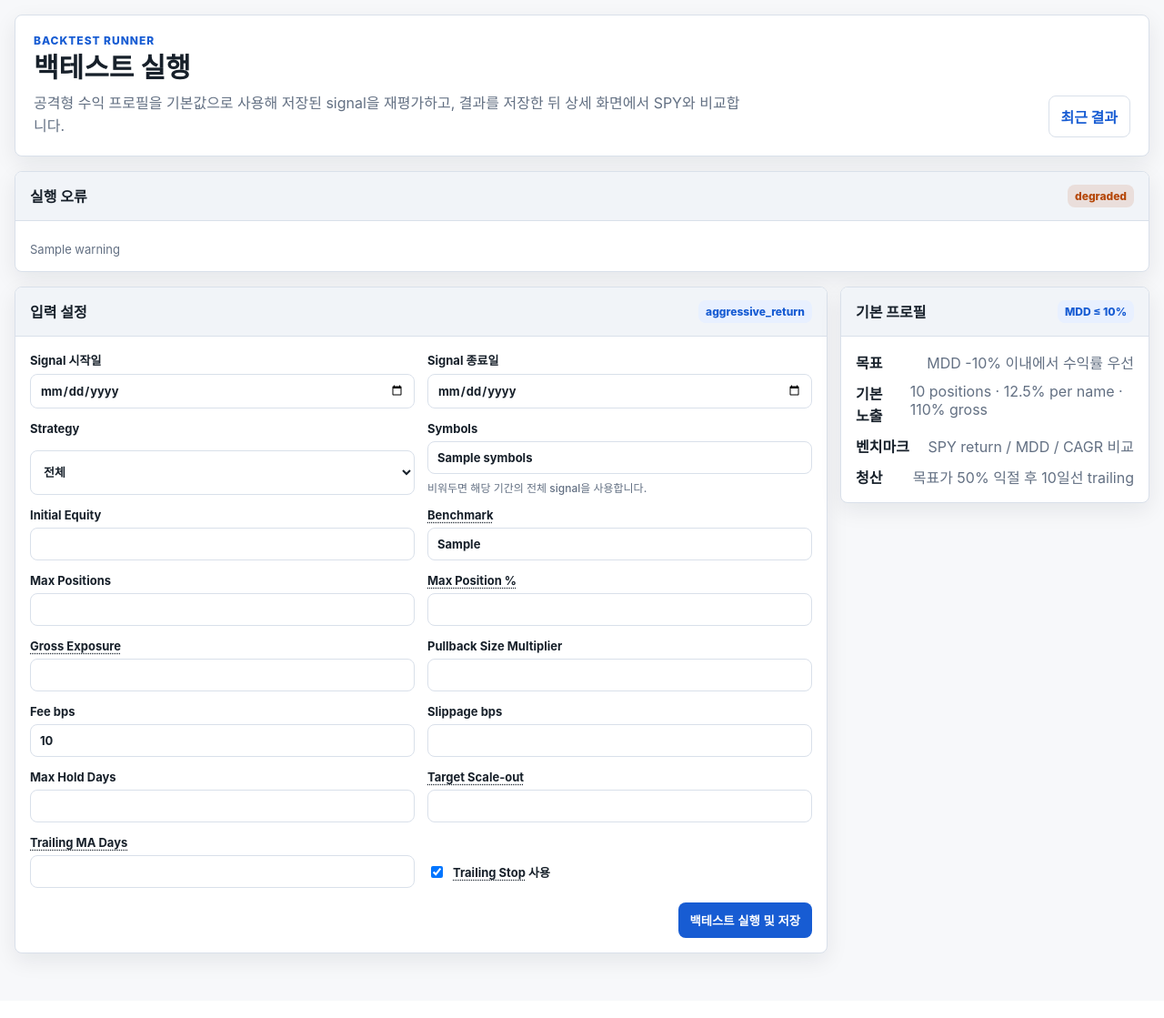
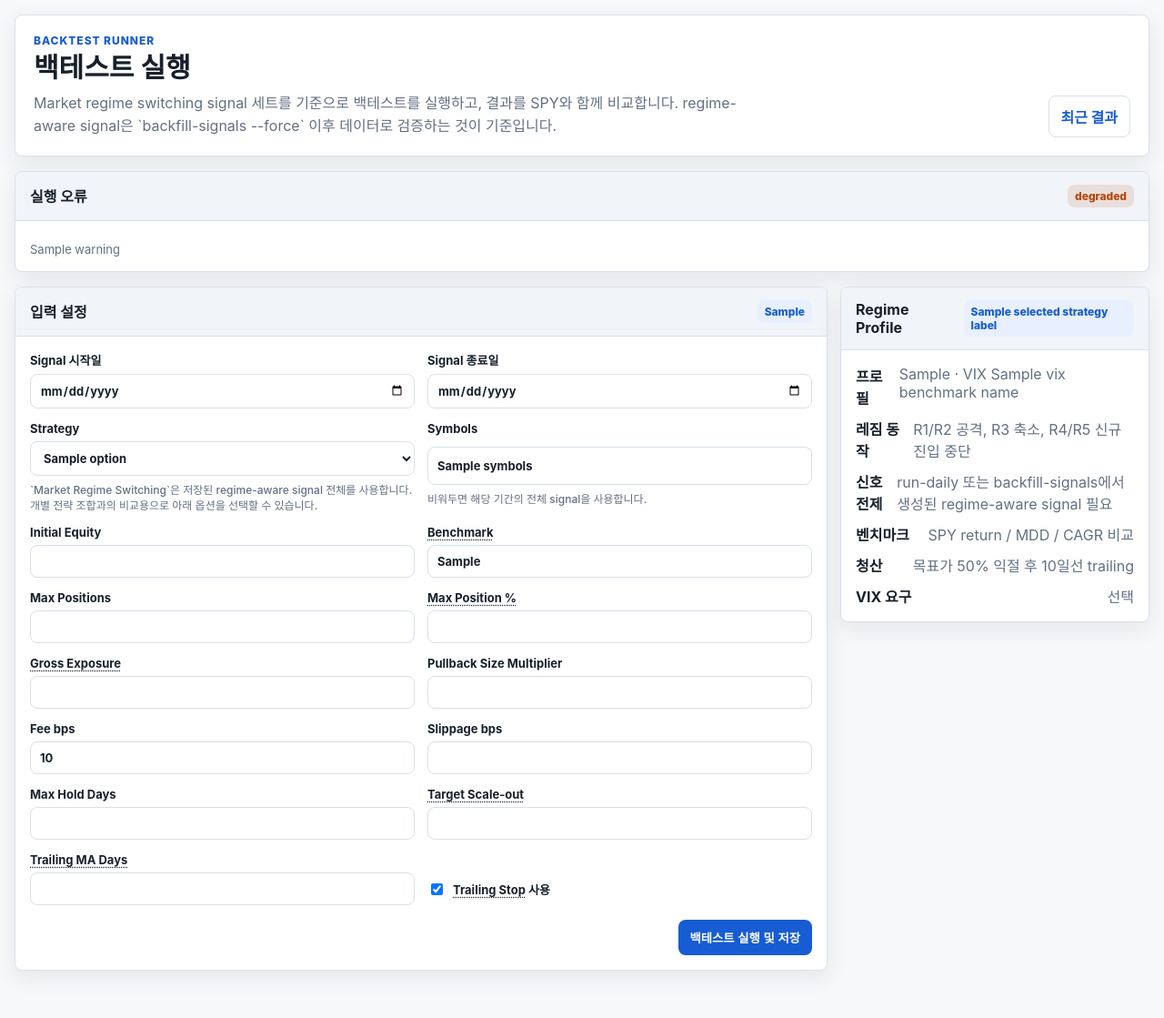
Before and after one commit to madigun697/swing_trading_system, a FastAPI app: template src/swing_trading_system/web/templates/backtest_run.html in a window 1280 px wide. Shown: the part 53-1172 px from the top of the page at 91% size. Before the commit the page ends 1117 px from the top, so only its background shows below. Run offline with FastAPI, Linux system fonts and the light colour scheme; the template is opened without the code that fills it: most values are stand-ins (such as "Sample title", 1, 10 or a date in 2020).

Commit message:
feat(web): expose regime backtest workflow

```diff
--- a/src/swing_trading_system/web/app.py
+++ b/src/swing_trading_system/web/app.py
@@ -90,6 +90,7 @@ def create_app(
             {
                 "active_page": "signals",
                 "signals": rows,
+                "display_signals": _display_signals(rows),
                 "ui_warnings": ui_warnings,
             },
         )
@@ -145,7 +146,7 @@ def create_app(
                 else None
             )
             symbols = _parse_symbols(str(form_values.get("symbols") or ""))
-            strategy = str(form_values.get("strategy") or "") or None
+            strategy = _selected_strategy_filter(form_values)
             repository = app.state.backtest_repository
             signals = repository.fetch_signals(
                 start_date=start_date,
@@ -279,6 +280,7 @@ def _build_report_summary(
         or metrics.get("rejection_count", 0),
         "symbol_contribution": metrics.get("symbol_contribution", {}),
         "strategy_contribution": metrics.get("strategy_contribution", {}),
+        "regime_slice_metrics": _slice_metrics(trades, _trade_market_regime),
         "exit_reasons": exit_reasons,
         "monthly_slice_metrics": _slice_metrics(
             trades, lambda trade: str(trade.get("entry_date"))[:7]
@@ -288,6 +290,12 @@ def _build_report_summary(
         "sector_slice_metrics": _slice_metrics(trades, _trade_sector),
         "duplicates": duplicates,
         "config": config,
+        "market_regime_enabled": any(
+            _trade_market_regime(trade) != "unknown" for trade in trades
+        ),
+        "market_regime_count": sum(
+            1 for trade in trades if _trade_market_regime(trade) != "unknown"
+        ),
         "chart": _build_equity_chart(equity_curve),
     }
 
@@ -344,13 +352,33 @@ def _trade_sector(trade: dict[str, object]) -> str:
     return str(features.get("sector") or "unknown")
 
 
+def _trade_market_regime(trade: dict[str, object]) -> str:
+    details = trade.get("details") if isinstance(trade.get("details"), dict) else {}
+    signal = details.get("signal") if isinstance(details.get("signal"), dict) else {}
+    signal_details = (
+        signal.get("details") if isinstance(signal.get("details"), dict) else {}
+    )
+    direct_regime = (
+        signal_details.get("market_regime")
+        if isinstance(signal_details.get("market_regime"), dict)
+        else {}
+    )
+    feature_regime = (
+        (signal_details.get("features") or {}).get("market_regime")
+        if isinstance(signal_details.get("features"), dict)
+        else {}
+    )
+    regime = direct_regime or feature_regime
+    return str(regime.get("regime_id") or "unknown")
+
+
 def _default_run_form(settings: Settings) -> dict[str, str]:
     aggressive_defaults = BacktestConfig()
     return {
-        "risk_profile": "aggressive_return",
+        "risk_profile": f"market_regime_{settings.swing_regime_profile}",
         "start_date": "2025-01-02",
         "end_date": "2026-05-01",
-        "strategy": "",
+        "strategy": "__market_regime__",
         "symbols": "",
         "initial_equity": str(settings.swing_account_equity),
         "fee_bps": str(settings.swing_fee_bps),
@@ -451,12 +479,109 @@ def _backtest_run_context(
         "form_values": form_values,
         "errors": errors or {},
         "ui_warnings": ui_warnings or [],
+        "strategy_options": _strategy_options(),
+        "selected_strategy_label": _strategy_option_label(
+            str(form_values.get("strategy") or "")
+        ),
+        "regime_profile": request.app.state.settings.swing_regime_profile,
+        "vix_benchmark_name": request.app.state.settings.swing_vix_benchmark_name,
+        "require_vix": request.app.state.settings.swing_require_vix,
     }
 
 
 def _parse_symbols(value: str) -> list[str] | None:
     symbols = [item.strip().upper() for item in value.split(",") if item.strip()]
     return symbols or None
+
+
+def _strategy_options() -> list[dict[str, str]]:
+    return [
+        {
+            "value": "__market_regime__",
+            "label": "Market Regime Switching",
+        },
+        {"value": "", "label": "전체 저장 signal"},
+        {"value": "breakout", "label": "Breakout"},
+        {"value": "pullback", "label": "Pullback"},
+        {"value": "quality_momentum", "label": "Quality Momentum"},
+        {"value": "breakout+pullback", "label": "Breakout + Pullback"},
+        {
+            "value": "breakout+quality_momentum",
+            "label": "Breakout + Quality Momentum",
+        },
+        {
+            "value": "pullback+quality_momentum",
+            "label": "Pullback + Quality Momentum",
+        },
+    ]
+
+
+def _strategy_option_label(value: str) -> str:
+    for option in _strategy_options():
+        if option["value"] == value:
+            return option["label"]
+    return "Custom"
+
+
+def _selected_strategy_filter(form_values: dict[str, str]) -> str | None:
+    strategy = str(form_values.get("strategy") or "")
+    if strategy == "__market_regime__":
+        return None
+    return strategy or None
+
+
+def _display_signals(signals: list[object]) -> list[dict[str, object]]:
+    rows: list[dict[str, object]] = []
+    for signal in signals:
+        details = (
+            getattr(signal, "details", None)
+            if hasattr(signal, "details")
+            else (signal.get("details") if isinstance(signal, dict) else {})
+        )
+        details = details if isinstance(details, dict) else {}
+        features = (
+            details.get("features") if isinstance(details.get("features"), dict) else {}
+        )
+        regime = (
+            details.get("market_regime")
+            if isinstance(details.get("market_regime"), dict)
+            else {}
+        ) or (
+            features.get("market_regime")
+            if isinstance(features.get("market_regime"), dict)
+            else {}
+        )
+        rows.append(
+            {
+                "id": getattr(signal, "id", None)
+                if hasattr(signal, "id")
+                else signal.get("id"),
+                "symbol": getattr(signal, "symbol", None)
+                if hasattr(signal, "symbol")
+                else signal.get("symbol"),
+                "strategy": getattr(signal, "strategy", None)
+                if hasattr(signal, "strategy")
+                else signal.get("strategy"),
+                "signal_date": getattr(signal, "signal_date", None)
+                if hasattr(signal, "signal_date")
+                else signal.get("signal_date"),
+                "entry_price": getattr(signal, "entry_price", None)
+                if hasattr(signal, "entry_price")
+                else signal.get("entry_price"),
+                "stop_price": getattr(signal, "stop_price", None)
+                if hasattr(signal, "stop_price")
+                else signal.get("stop_price"),
+                "target_price": getattr(signal, "target_price", None)
+                if hasattr(signal, "target_price")
+                else signal.get("target_price"),
+                "score": getattr(signal, "score", None)
+                if hasattr(signal, "score")
+                else signal.get("score"),
+                "regime_id": regime.get("regime_id") or "unknown",
+                "regime_reason": regime.get("reason") or "-",
+            }
+        )
+    return rows
 
 
 def _display_trades(trades: list[dict[str, object]]) -> list[dict[str, object]]:
@@ -483,6 +608,7 @@ def _display_trades(trades: list[dict[str, object]]) -> list[dict[str, object]]:
                 "quantity": trade.get("quantity"),
                 "pnl": pnl,
                 "return_pct": return_pct,
+                "market_regime": _trade_market_regime(trade),
                 "exit_reason": details.get("exit_reason") or "unknown",
                 "legs": details.get("exit_legs") or [],
             }
--- a/src/swing_trading_system/web/templates/backtest_run.html
+++ b/src/swing_trading_system/web/templates/backtest_run.html
@@ -5,7 +5,7 @@
   <div>
     <p class="eyebrow">Backtest Runner</p>
     <h1>백테스트 실행</h1>
-    <p class="hero-copy">공격형 수익 프로필을 기본값으로 사용해 저장된 signal을 재평가하고, 결과를 저장한 뒤 상세 화면에서 SPY와 비교합니다.</p>
+    <p class="hero-copy">Market regime switching signal 세트를 기준으로 백테스트를 실행하고, 결과를 SPY와 함께 비교합니다. regime-aware signal은 `backfill-signals --force` 이후 데이터로 검증하는 것이 기준입니다.</p>
   </div>
   <div class="hero-actions"><a class="btn secondary" href="{{ url_for('backtests') }}">최근 결과</a></div>
 </section>
@@ -21,7 +21,7 @@
   <form method="post" action="{{ url_for('run_backtest_from_form') }}" class="panel-card run-form">
     <div class="panel-header">
       <h2>입력 설정</h2>
-      <span class="state-pill">aggressive_return</span>
+      <span class="state-pill">{{ regime_profile }}</span>
     </div>
     <div class="panel-body form-grid">
       <input type="hidden" name="risk_profile" value="{{ form_values.risk_profile }}">
@@ -40,14 +40,11 @@
       <label class="field">
         <span>Strategy</span>
         <select name="strategy">
-          <option value="" {% if not form_values.strategy %}selected{% endif %}>전체</option>
-          <option value="breakout" {% if form_values.strategy == "breakout" %}selected{% endif %}>Breakout</option>
-          <option value="pullback" {% if form_values.strategy == "pullback" %}selected{% endif %}>Pullback</option>
-          <option value="quality_momentum" {% if form_values.strategy == "quality_momentum" %}selected{% endif %}>Quality Momentum</option>
-          <option value="breakout+pullback" {% if form_values.strategy == "breakout+pullback" %}selected{% endif %}>Breakout + Pullback</option>
-          <option value="breakout+quality_momentum" {% if form_values.strategy == "breakout+quality_momentum" %}selected{% endif %}>Breakout + Quality Momentum</option>
-          <option value="pullback+quality_momentum" {% if form_values.strategy == "pullback+quality_momentum" %}selected{% endif %}>Pullback + Quality Momentum</option>
+          {% for option in strategy_options %}
+          <option value="{{ option.value }}" {% if form_values.strategy == option.value %}selected{% endif %}>{{ option.label }}</option>
+          {% endfor %}
         </select>
+        <small class="field-help">`Market Regime Switching`은 저장된 regime-aware signal 전체를 사용합니다. 개별 전략 조합과의 비교용으로 아래 옵션을 선택할 수 있습니다.</small>
       </label>
       <label class="field">
         <span>Symbols</span>
@@ -124,12 +121,14 @@
   </form>
 
   <aside class="panel-card">
-    <div class="panel-header"><h2>기본 프로필</h2><span class="state-pill">MDD ≤ 10%</span></div>
+    <div class="panel-header"><h2>Regime Profile</h2><span class="state-pill">{{ selected_strategy_label }}</span></div>
     <div class="panel-body metric-list">
-      <p><strong>목표</strong><span>MDD -10% 이내에서 수익률 우선</span></p>
-      <p><strong>기본 노출</strong><span>10 positions · 12.5% per name · 110% gross</span></p>
+      <p><strong>프로필</strong><span>{{ regime_profile }} · VIX {{ vix_benchmark_name }}</span></p>
+      <p><strong>레짐 동작</strong><span>R1/R2 공격, R3 축소, R4/R5 신규 진입 중단</span></p>
+      <p><strong>신호 전제</strong><span>run-daily 또는 backfill-signals에서 생성된 regime-aware signal 필요</span></p>
       <p><strong>벤치마크</strong><span>SPY return / MDD / CAGR 비교</span></p>
       <p><strong>청산</strong><span>목표가 50% 익절 후 10일선 trailing</span></p>
+      <p><strong>VIX 요구</strong><span>{% if require_vix %}필수{% else %}선택{% endif %}</span></p>
     </div>
   </aside>
 </section>
```
Also changed, not shown: docs/user_manual.md (+30 -5 lines), src/swing_trading_system/web/templates/backtest_detail.html (+13 -4 lines), src/swing_trading_system/web/templates/signals.html (+5 -4 lines), tests/test_web_routes.py (+44 -2 lines).
